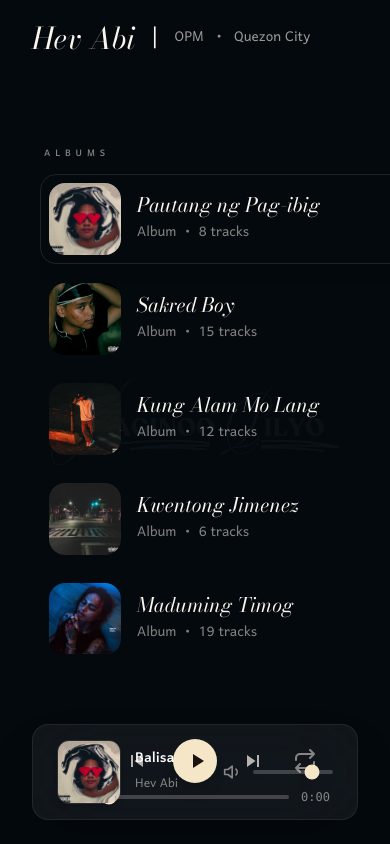
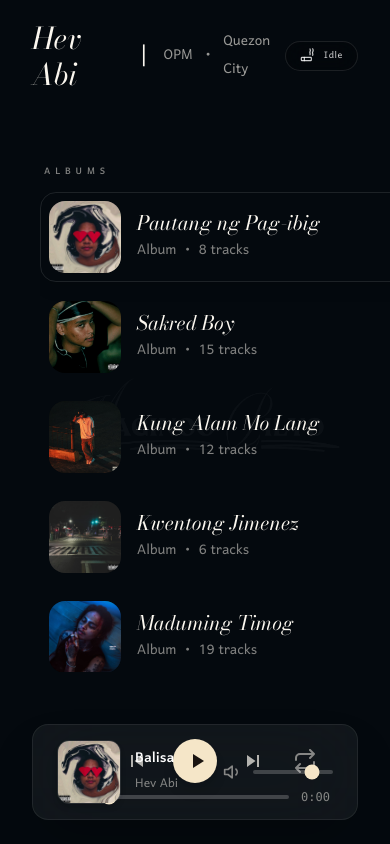
Before and after one commit to kzc0des/Hevnem, an Angular app in the folder client/: page / in a window 390 px wide. Built offline with nearby package versions, Linux system fonts and the light colour scheme.

Commit message:
refactor: add idle toggle button and auto-dimming transition to top nav bar

```diff
--- a/client/src/app/sections/top-nav-bar/top-nav-bar.html
+++ b/client/src/app/sections/top-nav-bar/top-nav-bar.html
@@ -1,4 +1,4 @@
-<section class="w-full max-w-380 mx-auto flex justify-between px-8 lg:px-10 py-5">
+<section class="w-full max-w-380 mx-auto flex justify-between items-center px-8 lg:px-10 py-5">
     <div class="flex items-center gap-4">
         <span class="text-3xl display">Hev Abi</span>
         <span class="text-3xl"> | </span>
@@ -8,4 +8,32 @@
             <span>Quezon City</span>
         </div>
     </div>
+
+    <div class="flex items-center transition-opacity duration-500"
+        [class.opacity-0]="layout.isImmersive() && layout.isIdle()"
+        [class.pointer-events-none]="layout.isImmersive() && layout.isIdle()">
+        @if (layout.isImmersive()) {
+        <button (click)="layout.exitImmersive()"
+            class="flex items-center gap-2 px-3.5 py-1.5 rounded-full bg-black/40 hover:bg-black/60 text-white/90 border border-white/10 text-xs font-hev-ui tracking-wider transition backdrop-blur-md cursor-pointer select-none"
+            title="Exit Idle (Esc or F)">
+            <svg class="w-3.5 h-3.5" fill="none" stroke="currentColor" stroke-width="2" viewBox="0 0 24 24">
+                <path stroke-linecap="round" stroke-linejoin="round" d="M6 18L18 6M6 6l12 12" />
+            </svg>
+            <span>Exit (F)</span>
+        </button>
+        } @else {
+        <button (click)="layout.enterImmersive()"
+            class="flex items-center gap-2 px-3.5 py-1.5 rounded-full bg-black/20 hover:bg-black/40 text-white/80 hover:text-white border border-white/10 text-xs font-hev-ui tracking-wider transition backdrop-blur-md cursor-pointer select-none"
+            title="Enter Idle Mode (F)">
+            <svg class="w-4 h-4" viewBox="0 0 24 24" fill="none" stroke="currentColor" stroke-width="1.8"
+                stroke-linecap="round" stroke-linejoin="round">
+                <rect x="2" y="14" width="15" height="5" rx="1" />
+                <line x1="6.5" y1="14" x2="6.5" y2="19" />
+                <path d="M15 10c.8-1.5-.8-2.8 0-4.3s.8-2.8 0-4.2" />
+                <path d="M19 11c1-1.8-1-3.2 0-5s1-3.2 0-4.8" />
+            </svg>
+            <span>Idle</span>
+        </button>
+        }
+    </div>
 </section>
--- a/client/src/app/sections/top-nav-bar/top-nav-bar.ts
+++ b/client/src/app/sections/top-nav-bar/top-nav-bar.ts
@@ -1,4 +1,5 @@
-import { Component } from '@angular/core';
+import { Component, inject } from '@angular/core';
+import { LayoutService } from '../../services/layout.service';
 
 @Component({
   selector: 'app-top-nav-bar',
@@ -7,5 +8,5 @@ import { Component } from '@angular/core';
   styleUrl: './top-nav-bar.css',
 })
 export class TopNavBar {
-
+  layout = inject(LayoutService);
 }
```
